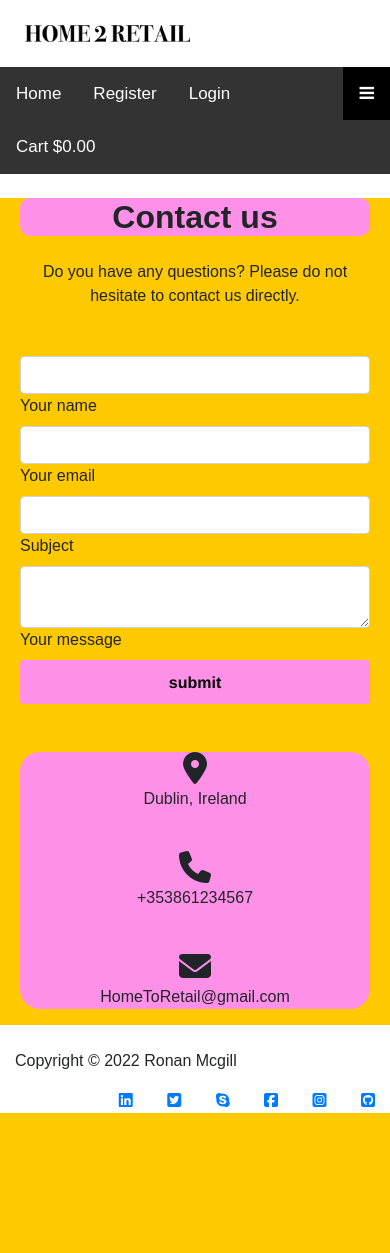
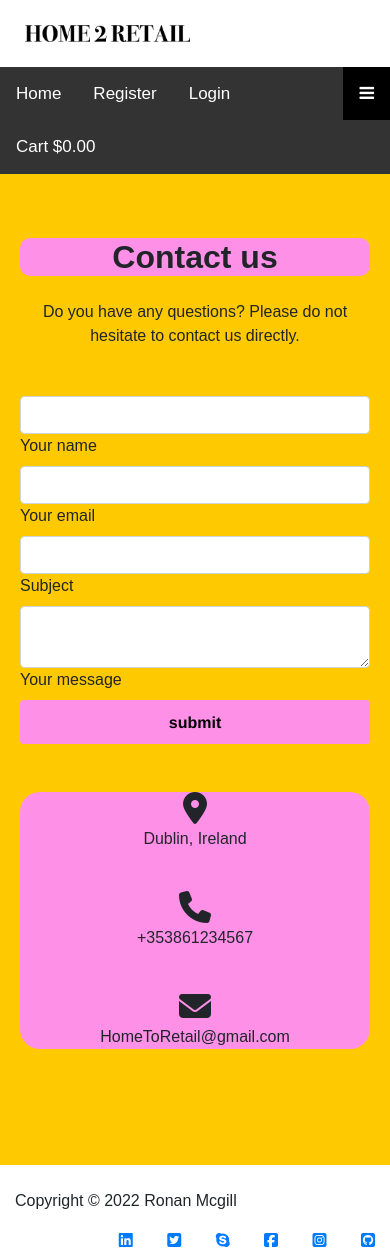
Before and after one commit to RoMcGill/H2R-PP5, a Django app: page /contact/contact/ in a window 390 px wide. Before the commit the page ends 1113 px from the top, so only its background shows below. Run offline with Django 4.2, Linux system fonts and the light colour scheme; some libraries are stand-ins or nearby versions.

Commit message:
add styling for responsiveness in contact.html

```diff
--- a/contact/templates/contact/contact.html
+++ b/contact/templates/contact/contact.html
@@ -5,7 +5,7 @@
 
 
 
-<section class="mb-4 " style="background-color:#ffc900; padding-left :20px; padding-right :20px; ">
+<section class="mb-4 " style="background-color:#ffc900; padding-left :20px; padding-right :20px; padding-top: 40px; padding-bottom: 100px; ">
 
     <!--Section heading-->
     <h2 class="h1-responsive font-weight-bold text-center my-4 contact-head">Contact us</h2>
```
